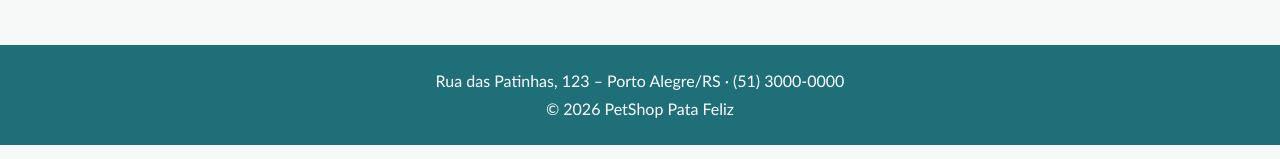
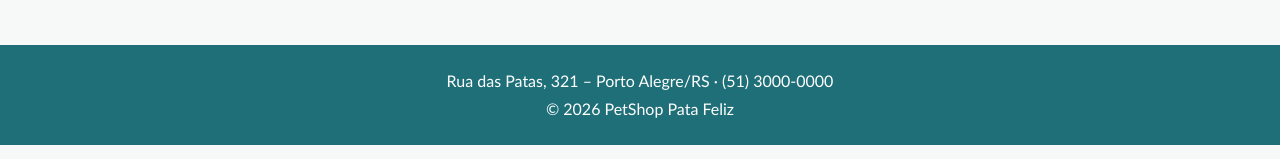
Before and after one commit to DanielFernandesX/PetShop-Fase-2, a plain HTML site: page agendamento.html in a window 1280 px wide. Shown: the part 632-791 px from the top of the page. Drawn offline with nearby package versions, Linux system fonts and the light colour scheme.

Commit message:
Update footer address in agendamento.html

```diff
--- a/agendamento.html
+++ b/agendamento.html
@@ -93,7 +93,7 @@
 </main>
 <footer class="py-4 mt-5">
   <div class="container text-center">
-    <p class="mb-1">Rua das Patinhas, 123 – Porto Alegre/RS · (51) 3000-0000</p>
+    <p class="mb-1">Rua das Patas, 321 – Porto Alegre/RS · (51) 3000-0000</p>
     <p class="mb-0">&copy; <span id="ano">2026</span> PetShop Pata Feliz</p>
   </div>
 </footer>
```
